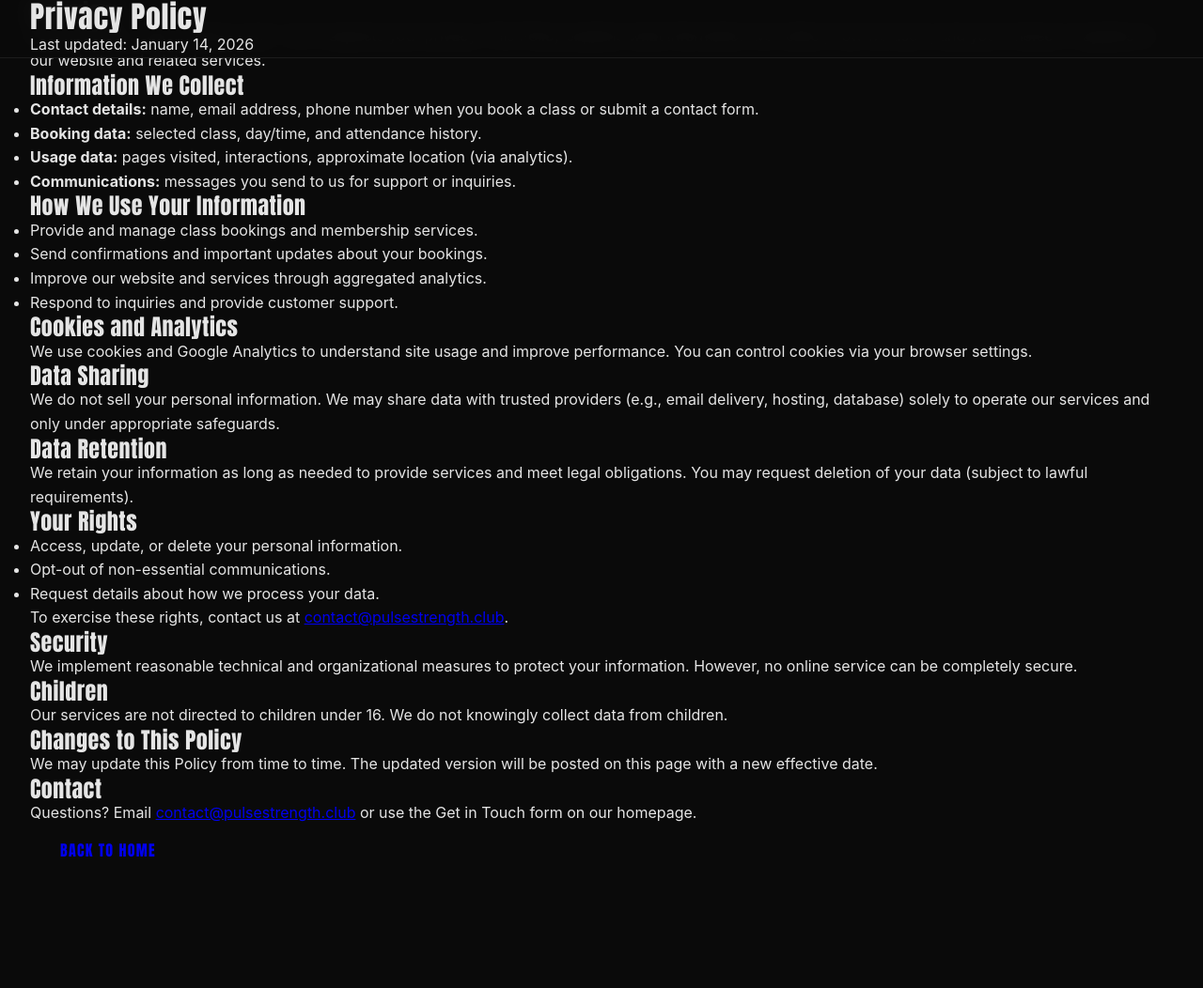
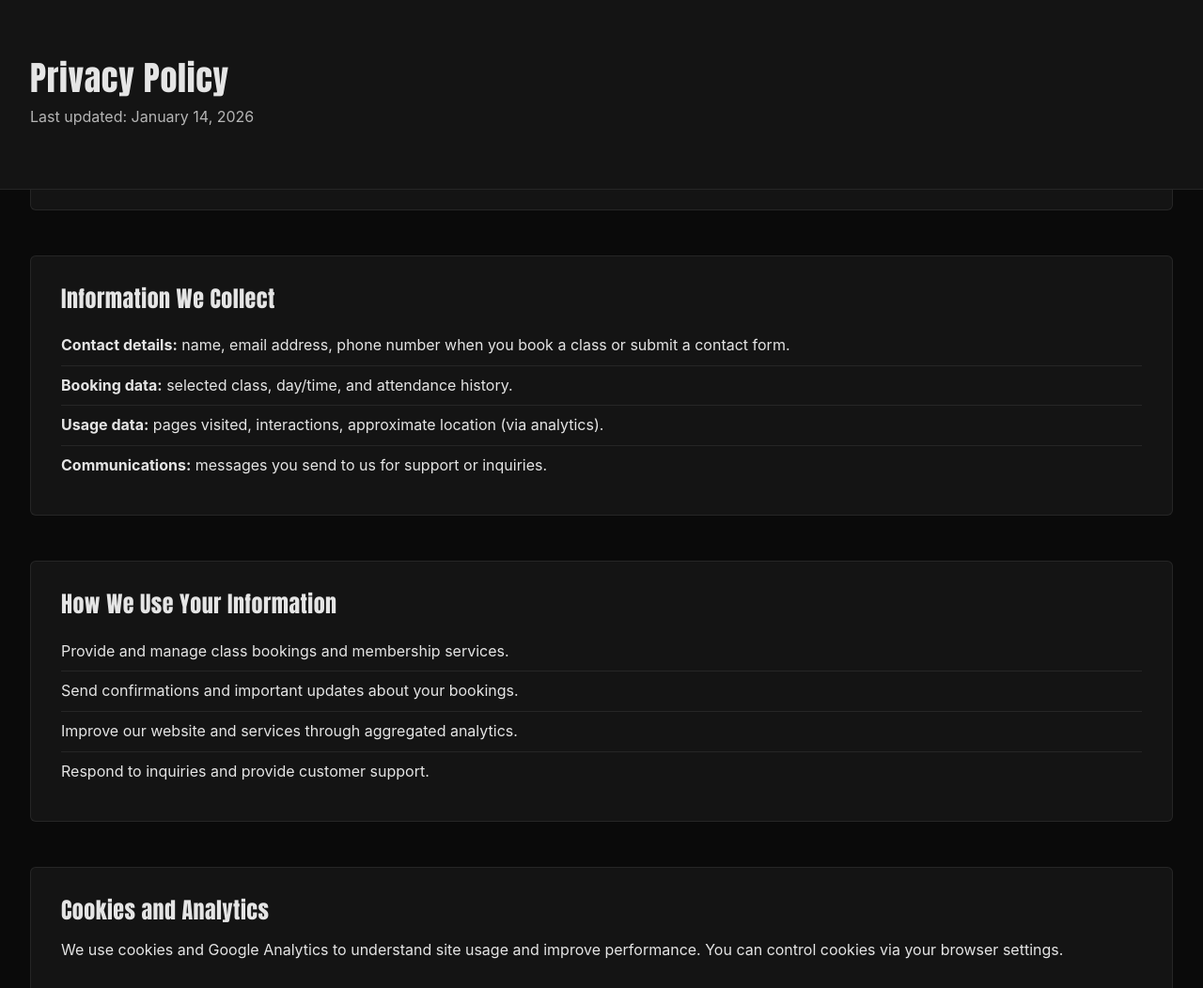
Before and after one commit to mohammedshaibaaz/pulse-strength-gym, a website: page privacy.html in a window 1280 px wide. Shown: the top 1052 px of the page at 94% size. Before the commit the page ends 933 px from the top, so only its background shows below. Drawn offline with Linux system fonts and the light colour scheme.

Commit message:
Style standalone pages to match site theme

```diff
--- a/privacy.html
+++ b/privacy.html
@@ -5,6 +5,52 @@
   <meta name="viewport" content="width=device-width, initial-scale=1.0" />
   <title>Privacy Policy | Pulse Strength Club</title>
   <link rel="stylesheet" href="styles.css" />
+  <style>
+    .simple-page-header {
+      background: var(--bg-card);
+      border-bottom: 1px solid var(--border-subtle);
+      padding: var(--spacing-2xl) 0;
+      text-align: left;
+    }
+    .simple-page-header h1 {
+      font-family: var(--font-heading);
+      font-size: 2.25rem;
+      color: var(--text-light);
+      margin-bottom: var(--spacing-xs);
+    }
+    .simple-page-header p { color: var(--text-secondary); }
+
+    .simple-page-main { padding: var(--spacing-2xl) 0; }
+    .simple-page-content {
+      display: grid;
+      gap: var(--spacing-xl);
+    }
+    .simple-page-content section {
+      background: var(--bg-card);
+      border: 1px solid var(--border-subtle);
+      border-radius: var(--border-radius);
+      padding: var(--spacing-lg);
+    }
+    .simple-page-content h2 {
+      font-size: 1.5rem;
+      margin-bottom: var(--spacing-sm);
+    }
+    .simple-page-content ul {
+      list-style: none;
+      padding-left: 0;
+    }
+    .simple-page-content ul li {
+      padding: var(--spacing-xs) 0;
+      border-bottom: 1px solid var(--border-subtle);
+    }
+    .simple-page-content ul li:last-child { border-bottom: 0; }
+    .simple-page-content a { color: var(--text-light); }
+    .simple-page-content a:hover { color: var(--accent-red); }
+
+    @media (max-width: 768px) {
+      .simple-page-header h1 { font-size: 1.75rem; }
+    }
+  </style>
 </head>
 <body>
   <header class="simple-page-header">
```
Also changed, not shown: terms.html (+46 -0 lines).
